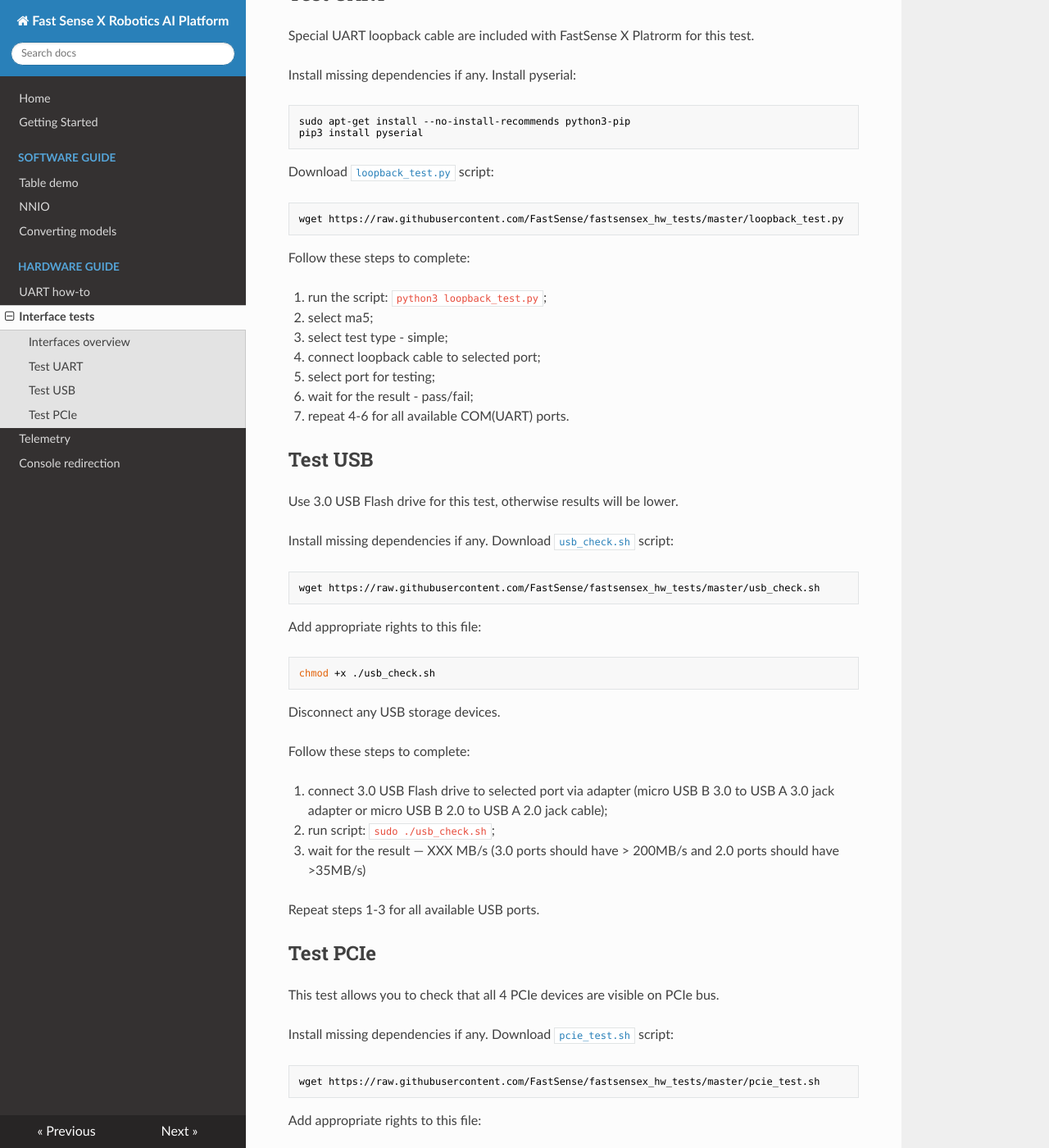
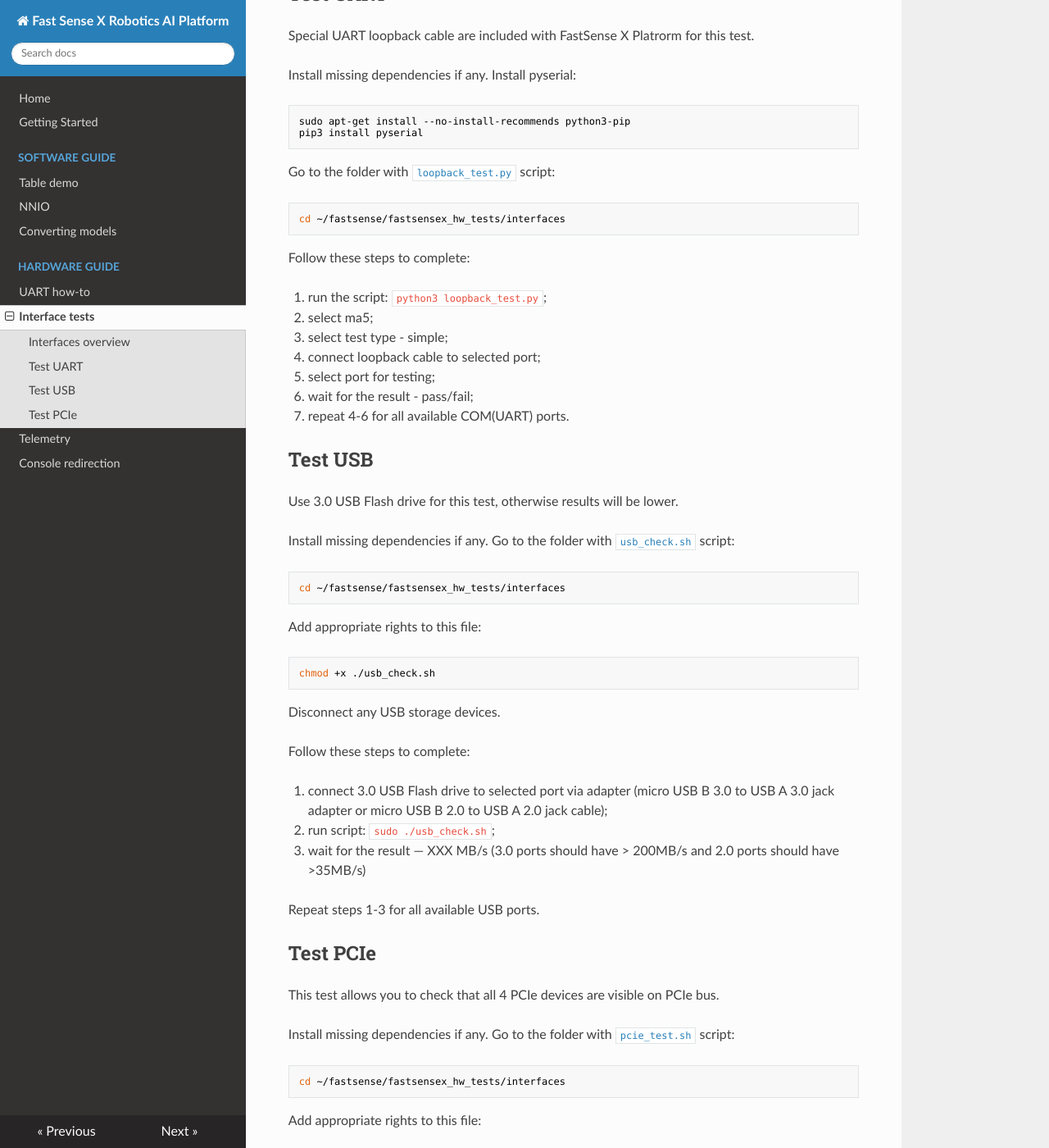
Before and after one commit to FastSense/fastsense-x-documentation, an MkDocs documentation site: the page built from docs/hardware-guide/interface-tests.md, in a window 1280 px wide and 1400 px high, scrolled down 1144 px. Shown: the whole window at 82% size. Built offline with MkDocs 1.6.1, drawn with Linux system fonts in a browser that asks for light colours; nearby versions of some CDN libraries.

Commit message:
Changed description of working with interface scripts

````diff
--- a/docs/hardware-guide/interface-tests.md
+++ b/docs/hardware-guide/interface-tests.md
@@ -20,10 +20,10 @@ sudo apt-get install --no-install-recommends python3-pip
 pip3 install pyserial
 ```
 
-Download [`loopback_test.py`](https://github.com/FastSense/fastsensex_hw_tests/blob/master/loopback_test.py) script:
+Go to the folder with  [`loopback_test.py`](https://github.com/FastSense/fastsensex_hw_tests/blob/master/loopback_test.py) script:
 
 ```bash
-wget https://raw.githubusercontent.com/FastSense/fastsensex_hw_tests/master/loopback_test.py
+cd ~/fastsense/fastsensex_hw_tests/interfaces
 ```
 
 Follow these steps to complete:
@@ -40,10 +40,10 @@ Follow these steps to complete:
 
 Use 3.0 USB Flash drive for this test, otherwise results will be lower.
 
-Install missing dependencies if any. Download [`usb_check.sh`](https://github.com/FastSense/fastsensex_hw_tests/blob/master/usb_check.sh) script:
+Install missing dependencies if any. Go to the folder with [`usb_check.sh`](https://github.com/FastSense/fastsensex_hw_tests/blob/master/usb_check.sh) script:
 
 ```bash
-wget https://raw.githubusercontent.com/FastSense/fastsensex_hw_tests/master/usb_check.sh
+cd ~/fastsense/fastsensex_hw_tests/interfaces
 ```
 
 Add appropriate rights to this file:
@@ -66,10 +66,10 @@ Repeat steps 1-3 for all available USB ports.
 
 This test allows you to check that all 4 PCIe devices are visible on PCIe bus.
 
-Install missing dependencies if any. Download [`pcie_test.sh`](https://github.com/FastSense/fastsensex_hw_tests/blob/master/pcie_test.sh) script:
+Install missing dependencies if any. Go to the folder with [`pcie_test.sh`](https://github.com/FastSense/fastsensex_hw_tests/blob/master/pcie_test.sh) script:
 
 ```bash
-wget https://raw.githubusercontent.com/FastSense/fastsensex_hw_tests/master/pcie_test.sh
+cd ~/fastsense/fastsensex_hw_tests/interfaces
 ```
 
 Add appropriate rights to this file:
````
Also changed, not shown: docs/quick-start.md (+9 -5 lines).
